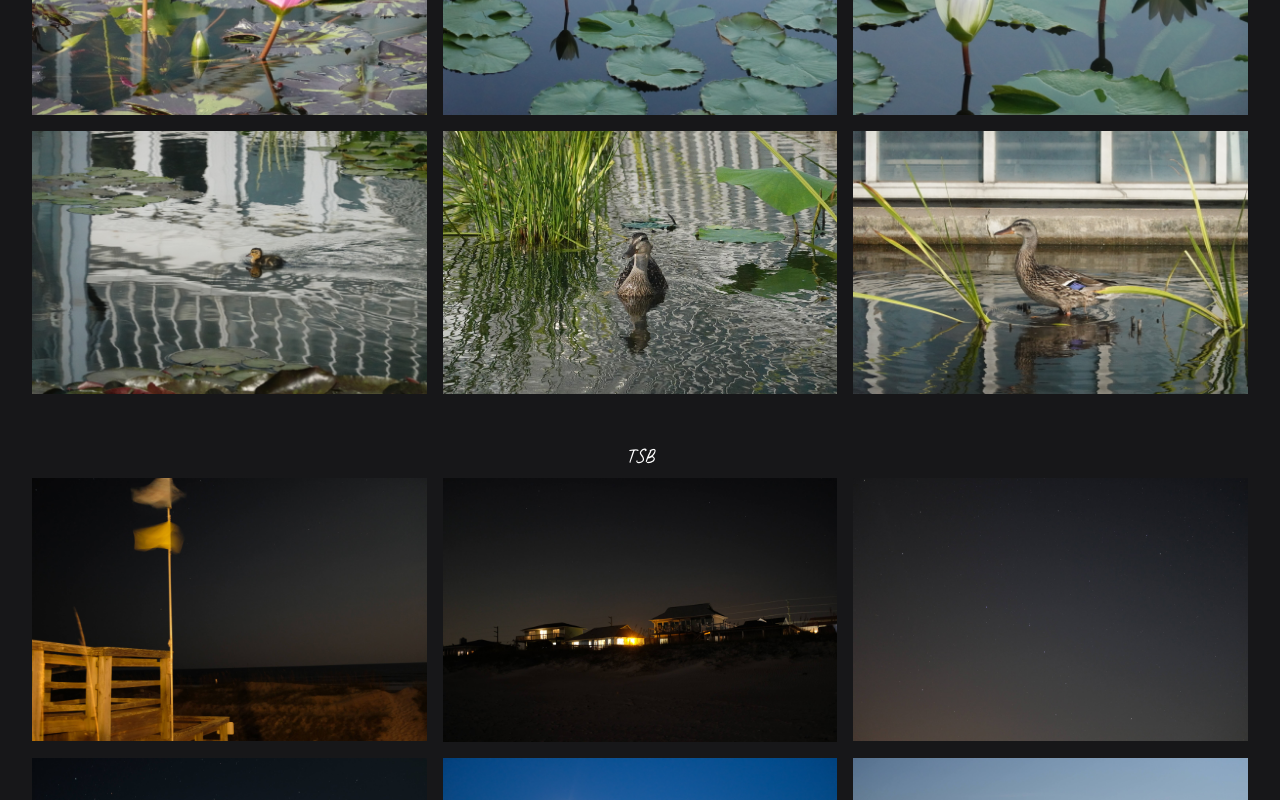
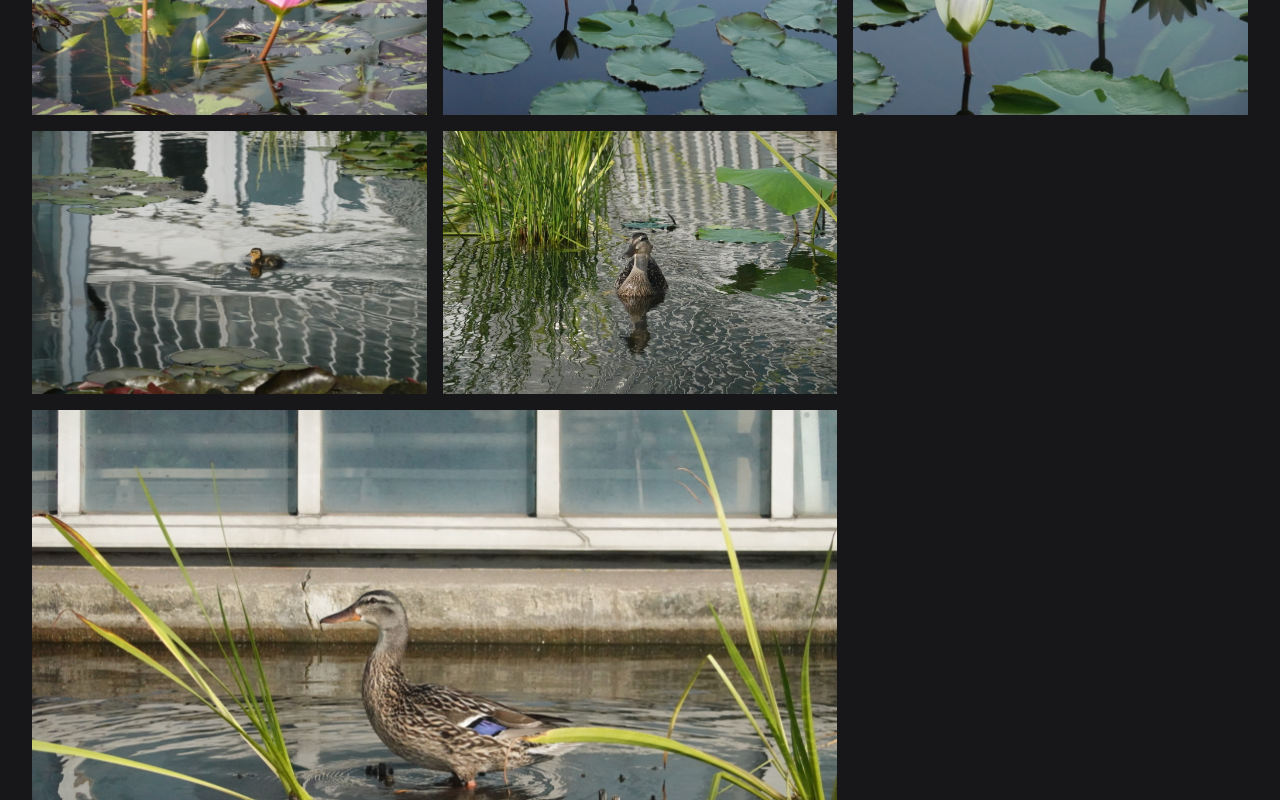
Before and after one commit to ridanaeeem/rida-photos, a Next.js app: page /collections in a window 1280 px wide. Shown: the part 1720-2520 px from the top of the page. Built offline with nearby package versions, Linux system fonts and the light colour scheme.

Commit message:
topsail and perseid colelctions

```diff
--- a/app/collections/page.tsx
+++ b/app/collections/page.tsx
@@ -5,7 +5,9 @@ import { motion } from "framer-motion";
 import CollectionThumbnail from "@/components/CollectionThumbnail";
 import PhotoModal from "@/components/PhotoModal";
 import { Caveat } from "next/font/google";
-import ducksAndLiliesArray from "@/collections/ducksandlilies/ducksAndLilies";
+import ducksAndLiliesArray from "@/collections/ducksAndLilies";
+import perseids2024Array from "@/collections/perseids2024";
+import topsailBeachArray from "@/collections/topsailBeach";
 
 const caveat = Caveat({ subsets: ["latin"] });
 
@@ -18,7 +20,17 @@ interface ModalData {
 	stats: string;
 }
 
-export default function Home() {
+interface CollectionPhotoProps {
+	imageSrc: string;
+	imageAlt: string;
+	description: string;
+	collection: string;
+	showLink: boolean;
+	stats: string;
+	classAdjustments: string;
+}
+
+export default function Collections() {
 	const [modalData, setModalData] = useState<ModalData>({
 		isOpen: false,
 		imageSrc: "",
@@ -82,7 +94,7 @@ export default function Home() {
 					<div className="pb-10" id="ducksandlilies">
 						<h3 className="text-xl text-white">Ducks & Lilies</h3>
 						<div className="grid grid-cols-2 md:grid-cols-3 mx-6 lg::mx-24">
-							{ducksAndLiliesArray.map((photo) => (
+							{ducksAndLiliesArray.map((photo: CollectionPhotoProps) => (
 								<CollectionThumbnail
 									setModalData={setModalData}
 									src={photo.imageSrc}
@@ -96,105 +108,37 @@ export default function Home() {
 						</div>
 					</div>
 
-					<div className="pb-10">
-						<h3 className="text-xl text-white">TSB</h3>
+					<div className="pb-10" id="topsailBeach">
+						<h3 className="text-xl text-white">Topsail Beach</h3>
 						<div className="grid grid-cols-2 md:grid-cols-3 mx-6 lg::mx-24">
+							{topsailBeachArray.map((photo: CollectionPhotoProps) => (
 								<CollectionThumbnail
 									setModalData={setModalData}
-								src="/starryTSB2.JPG"
-								alt="water lily"
-								description="water lily"
-								collection=""
-								stats="SONY DSC-RX100M6 • f/11.0 • 1/4000 • 16.21mm • ISO12800"
-								classAdjustments="col-span-1 row-span-1"
+									src={photo.imageSrc}
+									alt={photo.imageAlt}
+									description={photo.description}
+									collection={photo.collection}
+									stats={photo.stats}
+									classAdjustments={photo.classAdjustments}
 								/>
-							<CollectionThumbnail
-								setModalData={setModalData}
-								src="/starryTSB.JPG"
-								alt="water lily"
-								description="water lily"
-								collection=""
-								stats="SONY DSC-RX100M6 • f/11.0 • 1/4000 • 16.21mm • ISO12800"
-								classAdjustments="col-span-1 row-span-1"
-							/>
-							<CollectionThumbnail
-								setModalData={setModalData}
-								src="/starryTSB3.JPG"
-								alt="water lily"
-								description="water lily"
-								collection=""
-								stats="SONY DSC-RX100M6 • f/11.0 • 1/4000 • 16.21mm • ISO12800"
-								classAdjustments="col-span-1 row-span-1"
-							/>
-							<CollectionThumbnail
-								setModalData={setModalData}
-								src="/starryTSB4.JPG"
-								alt="water lily"
-								description="water lily"
-								collection=""
-								stats="SONY DSC-RX100M6 • f/11.0 • 1/4000 • 16.21mm • ISO12800"
-								classAdjustments="col-span-1 row-span-1"
-							/>
-							<CollectionThumbnail
-								setModalData={setModalData}
-								src="/nightTSB.jpg"
-								alt="water lily"
-								description="water lily"
-								collection=""
-								stats="SONY DSC-RX100M6 • f/11.0 • 1/4000 • 16.21mm • ISO12800"
-								classAdjustments="col-span-1 row-span-1"
-							/>
-							<CollectionThumbnail
-								setModalData={setModalData}
-								src="/beach.JPG"
-								alt="water lily"
-								description="water lily"
-								collection=""
-								stats="SONY DSC-RX100M6 • f/11.0 • 1/4000 • 16.21mm • ISO12800"
-								classAdjustments="col-span-1 row-span-1"
-							/>
-							<CollectionThumbnail
-								setModalData={setModalData}
-								src="/beach2.JPG"
-								alt="water lily"
-								description="water lily"
-								collection=""
-								stats="SONY DSC-RX100M6 • f/11.0 • 1/4000 • 16.21mm • ISO12800"
-								classAdjustments="col-span-1 row-span-1"
-							/>
+							))}
 						</div>
 					</div>
 
-					<div className="pb-10">
+					<div className="pb-10" id="perseids2024">
 						<h3 className="text-xl text-white">Perseids Meteor Shower 2024</h3>
 						<div className="grid grid-cols-2 md:grid-cols-3 mx-6 lg::mx-24">
+							{perseids2024Array.map((photo: CollectionPhotoProps) => (
 								<CollectionThumbnail
 									setModalData={setModalData}
-								src="/perseid.JPG"
-								alt="water lily"
-								description="water lily"
-								collection=""
-								stats="SONY DSC-RX100M6 • f/11.0 • 1/4000 • 16.21mm • ISO12800"
-								classAdjustments="col-span-1 row-span-1"
+									src={photo.imageSrc}
+									alt={photo.imageAlt}
+									description={photo.description}
+									collection={photo.collection}
+									stats={photo.stats}
+									classAdjustments={photo.classAdjustments}
 								/>
-							<CollectionThumbnail
-								setModalData={setModalData}
-								src="/perseid2.jpg"
-								alt="water lily"
-								description="water lily"
-								collection=""
-								stats="SONY DSC-RX100M6 • f/11.0 • 1/4000 • 16.21mm • ISO12800"
-								classAdjustments="col-span-1 row-span-1"
-							/>
-							<CollectionThumbnail
-								setModalData={setModalData}
-								src="/perseid3.jpg"
-								alt="water lily"
-								description="water lily"
-								collection=""
-								stats="SONY DSC-RX100M6 • f/11.0 • 1/4000 • 16.21mm • ISO12800"
-								classAdjustments="col-span-2 md:col-span-1 row-span-1"
-							/>
+							))}
 						</div>
 					</div>
 				</div>
--- a/collections/ducksandlilies/ducksAndLilies.tsx
+++ b/collections/ducksAndLilies.tsx
@@ -1,4 +1,4 @@
-interface PhotoModalProps {
+interface CollectionPhotoProps {
 	imageSrc: string;
 	imageAlt: string;
 	description: string;
@@ -8,12 +8,12 @@ interface PhotoModalProps {
 	classAdjustments: string;
 }
 
-const ducksAndLiliesArray: PhotoModalProps[] = [
+const ducksAndLiliesArray: CollectionPhotoProps[] = [
 	{
 		imageSrc: "/waterLily.JPG",
 		imageAlt: "white water lily",
 		description: "water lily",
-		collection: "",
+		collection: "ducksandlilies",
 		showLink: false,
 		stats: "SONY DSC-RX100M6 • f/6.3 • 1/2000 • 63.55mm • ISO3200",
 		classAdjustments: "col-span-1 row-span-1",
@@ -22,7 +22,7 @@ const ducksAndLiliesArray: PhotoModalProps[] = [
 		imageSrc: "/waterLily2.JPG",
 		imageAlt: "two white water lilies",
 		description: "water lily",
-		collection: "",
+		collection: "ducksandlilies",
 		showLink: false,
 		stats: "SONY DSC-RX100M6 • f/4.5 • 1/25600 • 72.00mm • ISO5000",
 		classAdjustments: "col-span-1 row-span-1",
@@ -31,7 +31,7 @@ const ducksAndLiliesArray: PhotoModalProps[] = [
 		imageSrc: "/duck.JPG",
 		imageAlt: "baby duck swimming in water",
 		description: "water lily",
-		collection: "",
+		collection: "ducksandlilies",
 		showLink: false,
 		stats: "SONY DSC-RX100M6 • f/4.6 • 1/16000 • 71.25mm • ISO3200",
 		classAdjustments: "col-span-1 row-span-1",
@@ -40,7 +40,7 @@ const ducksAndLiliesArray: PhotoModalProps[] = [
 		imageSrc: "/duck2.JPG",
 		imageAlt: "baby duck swimming in water",
 		description: "water lily",
-		collection: "",
+		collection: "ducksandlilies",
 		showLink: false,
 		stats: "SONY DSC-RX100M6 • f/4.5 • 1/16000 • 72.00mm • ISO3200",
 		classAdjustments: "col-span-1 row-span-1",
@@ -49,7 +49,7 @@ const ducksAndLiliesArray: PhotoModalProps[] = [
 		imageSrc: "/waterLily3.JPG",
 		imageAlt: "four purple water lilies",
 		description: "water lily",
-		collection: "",
+		collection: "ducksandlilies",
 		showLink: false,
 		stats: "SONY DSC-RX100M6 • f/4.0 • 1/20000 • 34.64mm • ISO5000",
 		classAdjustments: "col-span-1 row-span-1",
@@ -67,7 +67,7 @@ const ducksAndLiliesArray: PhotoModalProps[] = [
 		imageSrc: "/waterLily4.JPG",
 		imageAlt: "one pink water lily",
 		description: "water lily",
-		collection: "",
+		collection: "ducksandlilies",
 		showLink: false,
 		stats: "SONY DSC-RX100M6 • f/4.5 • 1/20000 • 72.00mm • ISO5000",
 		classAdjustments: "col-span-1 row-span-1",
@@ -76,7 +76,7 @@ const ducksAndLiliesArray: PhotoModalProps[] = [
 		imageSrc: "/waterLily5.JPG",
 		imageAlt: "three pink water lilies",
 		description: "water lily",
-		collection: "",
+		collection: "ducksandlilies",
 		showLink: false,
 		stats: "SONY DSC-RX100M6 • f/4.5 • 1/20000 • 50.65mm • ISO5000",
 		classAdjustments: "col-span-1 row-span-1",
@@ -85,7 +85,7 @@ const ducksAndLiliesArray: PhotoModalProps[] = [
 		imageSrc: "/waterLily9.JPG",
 		imageAlt: "one pink water lily",
 		description: "one pink wa,ter lily",
-		collection: "",
+		collection: "ducksandlilies",
 		showLink: false,
 		stats: "SONY DSC-RX100M6 • f/4.0 • 1/16000 • 33.98mm • ISO3200",
 		classAdjustments: "col-span-1 row-span-1",
@@ -94,7 +94,7 @@ const ducksAndLiliesArray: PhotoModalProps[] = [
 		imageSrc: "/waterLily10.JPG",
 		imageAlt: "one pink water lily, blooming",
 		description: "water lily",
-		collection: "",
+		collection: "ducksandlilies",
 		showLink: false,
 		stats: "SONY DSC-RX100M6 • f/4.0 • 1/16000 • 33.98mm • ISO3200",
 		classAdjustments: "col-span-1 row-span-1",
@@ -103,7 +103,7 @@ const ducksAndLiliesArray: PhotoModalProps[] = [
 		imageSrc: "/duck3.JPG",
 		imageAlt: "baby duck moving around in water",
 		description: "water lily",
-		collection: "",
+		collection: "ducksandlilies",
 		showLink: false,
 		stats: "SONY DSC-RX100M6 • f/4.5 • 1/16000 • 72.00mm • ISO3200",
 		classAdjustments: "col-span-1 row-span-1",
@@ -112,7 +112,7 @@ const ducksAndLiliesArray: PhotoModalProps[] = [
 		imageSrc: "/duck4.JPG",
 		imageAlt: "baby duck looking at lilypads in water",
 		description: "water lily",
-		collection: "",
+		collection: "ducksandlilies",
 		showLink: false,
 		stats: "SONY DSC-RX100M6 • f/4.5 • 1/16000 • 40.37mm • ISO3200",
 		classAdjustments: "col-span-1 row-span-1",
@@ -121,7 +121,7 @@ const ducksAndLiliesArray: PhotoModalProps[] = [
 		imageSrc: "/waterLily12.JPG",
 		imageAlt: "one white water lily with pink tips",
 		description: "water lily",
-		collection: "",
+		collection: "ducksandlilies",
 		showLink: false,
 		stats: "SONY DSC-RX100M6 • f/4.5 • 1/5000 • 69.49mm • ISO3200",
 		classAdjustments: "col-span-1 row-span-1",
@@ -130,7 +130,7 @@ const ducksAndLiliesArray: PhotoModalProps[] = [
 		imageSrc: "/duckTri.JPG",
 		imageAlt: "baby duck swimming in water",
 		description: "water lily",
-		collection: "",
+		collection: "ducksandlilies",
 		showLink: false,
 		stats: "SONY DSC-RX100M6 • f/4.5 • 1/16000 • 72.00mm • ISO3200",
 		classAdjustments: "col-span-1 row-span-1",
@@ -139,7 +139,7 @@ const ducksAndLiliesArray: PhotoModalProps[] = [
 		imageSrc: "/waterLily7.JPG",
 		imageAlt: "three magenta water lilies",
 		description: "water lily",
-		collection: "",
+		collection: "ducksandlilies",
 		showLink: false,
 		stats: "SONY DSC-RX100M6 • f/8.0 • 1/8000 • 30.26mm • ISO5000",
 		classAdjustments: "col-span-1 row-span-1",
@@ -148,7 +148,7 @@ const ducksAndLiliesArray: PhotoModalProps[] = [
 		imageSrc: "/waterLily8.JPG",
 		imageAlt: "two pink water lilies",
 		description: "water lily",
-		collection: "",
+		collection: "ducksandlilies",
 		showLink: false,
 		stats: "SONY DSC-RX100M6 • f/5.0 • 1/8000 • 65.97mm • ISO5000",
 		classAdjustments: "col-span-1 row-span-1",
@@ -157,7 +157,7 @@ const ducksAndLiliesArray: PhotoModalProps[] = [
 		imageSrc: "/waterLily13.JPG",
 		imageAlt: "two white water lilies",
 		description: "water lily",
-		collection: "",
+		collection: "ducksandlilies",
 		showLink: false,
 		stats: "SONY DSC-RX100M6 • f/8.0 • 1/1250 • 34.64mm • ISO3200",
 		classAdjustments: "col-span-1 row-span-1",
@@ -166,7 +166,7 @@ const ducksAndLiliesArray: PhotoModalProps[] = [
 		imageSrc: "/waterLily14.JPG",
 		imageAlt: "two white water lilies, up close",
 		description: "water lily",
-		collection: "",
+		collection: "ducksandlilies",
 		showLink: false,
 		stats: "SONY DSC-RX100M6 • f/8.0 • 1/1250 • 71.03mm • ISO3200",
 		classAdjustments: "col-span-1 row-span-1",
@@ -175,7 +175,7 @@ const ducksAndLiliesArray: PhotoModalProps[] = [
 		imageSrc: "/duck5.JPG",
 		imageAlt: "baby duck swimming across water",
 		description: "water lily",
-		collection: "",
+		collection: "ducksandlilies",
 		showLink: false,
 		stats: "SONY DSC-RX100M6 • f/5.0 • 1/16000 • 72.00mm • ISO3200",
 		classAdjustments: "col-span-1 row-span-1",
@@ -184,7 +184,7 @@ const ducksAndLiliesArray: PhotoModalProps[] = [
 		imageSrc: "/duck6.jpg",
 		imageAlt: "duck swimming in water, looking forwards",
 		description: "water lily",
-		collection: "",
+		collection: "ducksandlilies",
 		showLink: false,
 		stats: "SONY DSC-RX100M6 • f/4.5 • 1/16000 • 72.00mm • ISO3200",
 		classAdjustments: "col-span-1 row-span-1",
@@ -193,7 +193,7 @@ const ducksAndLiliesArray: PhotoModalProps[] = [
 		imageSrc: "/duck7.JPG",
 		imageAlt: "duck standing in water",
 		description: "water lily",
-		collection: "",
+		collection: "ducksandlilies",
 		showLink: false,
 		stats: "SONY DSC-RX100M6 • f/4.5 • 1/16000 • 72.00mm • ISO3200",
 		classAdjustments: "col-span-2 md:col-span-1 row-span-1",
--- /dev/null
+++ b/collections/perseids2024.tsx
@@ -0,0 +1,41 @@
+interface PhotoModalProps {
+	imageSrc: string;
+	imageAlt: string;
+	description: string;
+	collection: string;
+	showLink: boolean;
+	stats: string;
+	classAdjustments: string;
+}
+
+const perseids2024Array: PhotoModalProps[] = [
+	{
+		imageSrc: "/perseid.JPG",
+		imageAlt: "Perseid meteor shower 2024, one meteor visible",
+		description: "There's one meteor visible, can you find it?",
+		collection: "perseids2024",
+		showLink: false,
+		stats: "SONY DSC-RX100M6 • f/11.0 • 1/4000 • 16.21mm • ISO12800",
+		classAdjustments: "col-span-1 row-span-1",
+	},
+	{
+		imageSrc: "/perseid2.jpg",
+		imageAlt: "Perseid meteor shower 2024, one meteor visible",
+		description: "There's one meteor visible, can you find it?",
+		collection: "perseids2024",
+		showLink: false,
+		stats: "SONY DSC-RX100M6 • f/11.0 • 1/4000 • 16.21mm • ISO12800",
+		classAdjustments: "col-span-1 row-span-1",
+	},
+	{
+		imageSrc: "/perseid3.jpg",
+		imageAlt: "Perseid meteor shower 2024, one meteor visible",
+		description: "There's one meteor visible, can you find it?",
+		collection: "perseids2024",
+		showLink: false,
+		stats: "SONY DSC-RX100M6 • f/11.0 • 1/4000 • 16.21mm • ISO12800",
+		classAdjustments: "col-span-2 md:col-span-1 row-span-1",
+	},
+];
+
+export default perseids2024Array;
--- /dev/null
+++ b/collections/topsailBeach.tsx
@@ -0,0 +1,77 @@
+interface PhotoModalProps {
+	imageSrc: string;
+	imageAlt: string;
+	description: string;
+	collection: string;
+	showLink: boolean;
+	stats: string;
+	classAdjustments: string;
+}
+
+const topsailBeachArray: PhotoModalProps[] = [
+	{
+		imageSrc: "/starryTSB2.JPG",
+		imageAlt: "water lily",
+		description: "water lily",
+		collection: "topsailBeach",
+		showLink: false,
+		stats: "SONY DSC-RX100M6 • f/11.0 • 1/4000 • 16.21mm • ISO12800",
+		classAdjustments: "col-span-1 row-span-1",
+	},
+	{
+		imageSrc: "/starryTSB.JPG",
+		imageAlt: "water lily",
+		description: "water lily",
+		collection: "topsailBeach",
+		showLink: false,
+		stats: "SONY DSC-RX100M6 • f/11.0 • 1/4000 • 16.21mm • ISO12800",
+		classAdjustments: "col-span-1 row-span-1",
+	},
+	{
+		imageSrc: "/starryTSB3.JPG",
+		imageAlt: "water lily",
+		description: "water lily",
+		collection: "topsailBeach",
+		showLink: false,
+		stats: "SONY DSC-RX100M6 • f/11.0 • 1/4000 • 16.21mm • ISO12800",
+		classAdjustments: "col-span-1 row-span-1",
+	},
+	{
+		imageSrc: "/starryTSB4.JPG",
+		imageAlt: "water lily",
+		description: "water lily",
+		collection: "topsailBeach",
+		showLink: false,
+		stats: "SONY DSC-RX100M6 • f/11.0 • 1/4000 • 16.21mm • ISO12800",
+		classAdjustments: "col-span-1 row-span-1",
+	},
+	{
+		imageSrc: "/nightTSB.jpg",
+		imageAlt: "water lily",
+		description: "water lily",
+		collection: "topsailBeach",
+		showLink: false,
+		stats: "SONY DSC-RX100M6 • f/11.0 • 1/4000 • 16.21mm • ISO12800",
+		classAdjustments: "col-span-1 row-span-1",
+	},
+	{
+		imageSrc: "/beach.JPG",
+		imageAlt: "water lily",
+		description: "water lily",
+		collection: "topsailBeach",
+		showLink: false,
+		stats: "SONY DSC-RX100M6 • f/11.0 • 1/4000 • 16.21mm • ISO12800",
+		classAdjustments: "col-span-1 row-span-1",
+	},
+	{
+		imageSrc: "/beach2.JPG",
+		imageAlt: "water lily",
+		description: "water lily",
+		collection: "topsailBeach",
+		showLink: false,
+		stats: "SONY DSC-RX100M6 • f/11.0 • 1/4000 • 16.21mm • ISO12800",
+		classAdjustments: "col-span-1 row-span-1",
+	},
+];
+
+export default topsailBeachArray;
```
Lines whose indentation alone changed are shown as unchanged.
